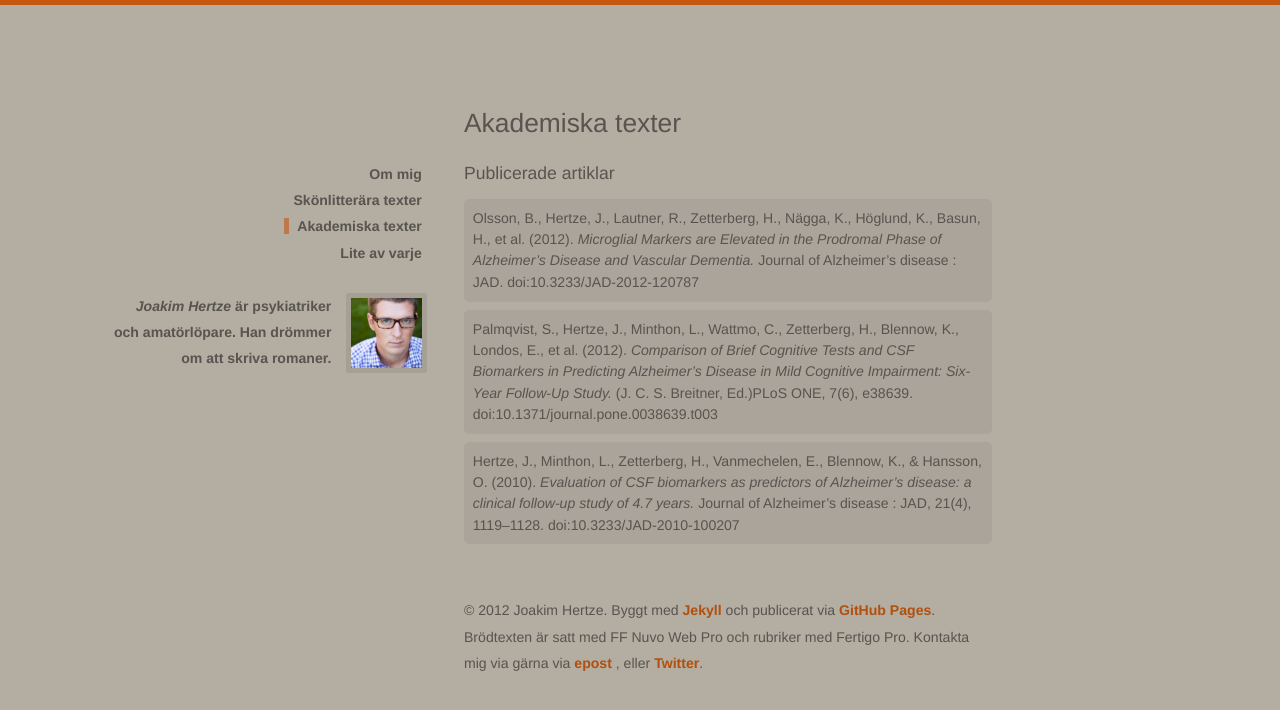
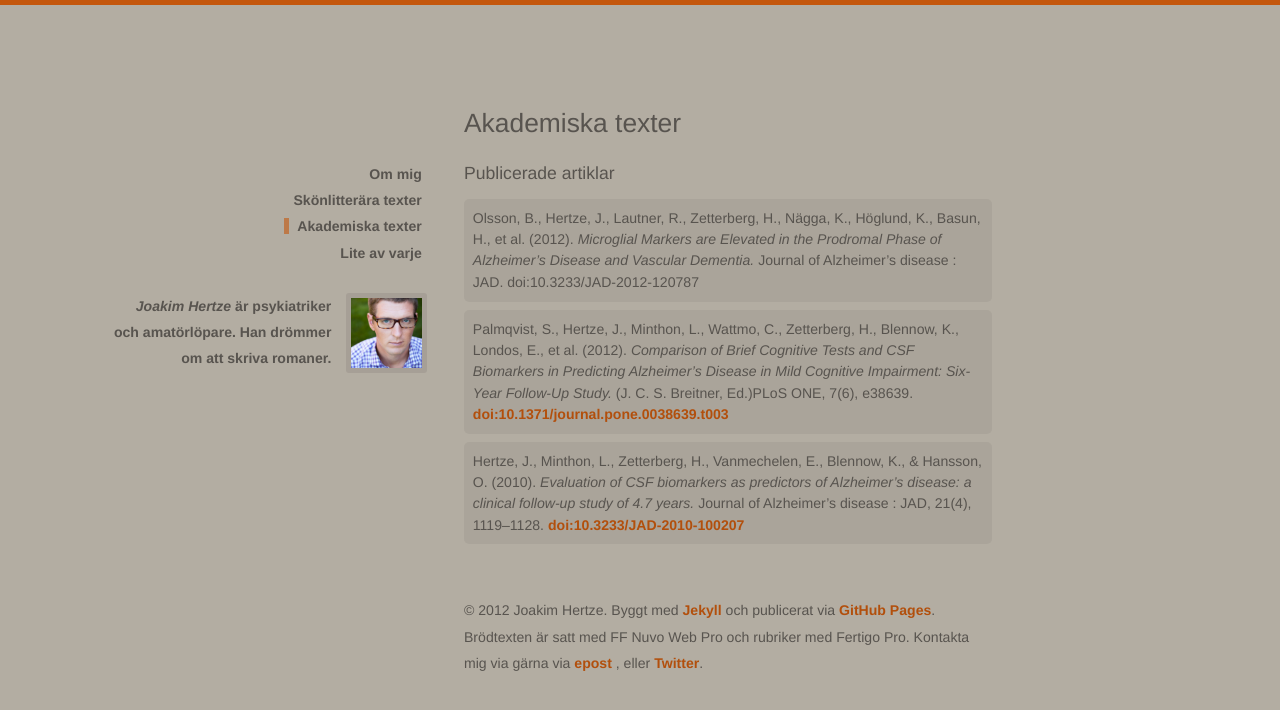
Before and after one commit to hertze/Hertze.com, a Jekyll site: the page built from academics.markdown, in a window 1280 px wide. Shown: the top 710 px of the page. Built offline with Jekyll 4.4.1, drawn with Linux system fonts in a browser that asks for light colours; some of the changed lines change nothing that is shown.

Commit message:
Lägger till länkar till artiklarna.

```diff
--- a/academics.markdown
+++ b/academics.markdown
@@ -9,6 +9,6 @@ title: Akademiska texter
 
 * Olsson, B., Hertze, J., Lautner, R., Zetterberg, H., Nägga, K., Höglund, K., Basun, H., et al. (2012). *Microglial Markers are Elevated in the Prodromal Phase of Alzheimer's Disease and Vascular Dementia.* Journal of Alzheimer's disease : JAD. doi:10.3233/JAD-2012-120787
 
-* Palmqvist, S., Hertze, J., Minthon, L., Wattmo, C., Zetterberg, H., Blennow, K., Londos, E., et al. (2012). *Comparison of Brief Cognitive Tests and CSF Biomarkers in Predicting Alzheimer’s Disease in Mild Cognitive Impairment: Six-Year Follow-Up Study.* (J. C. S. Breitner, Ed.)PLoS ONE, 7(6), e38639. doi:10.1371/journal.pone.0038639.t003
+* Palmqvist, S., Hertze, J., Minthon, L., Wattmo, C., Zetterberg, H., Blennow, K., Londos, E., et al. (2012). *Comparison of Brief Cognitive Tests and CSF Biomarkers in Predicting Alzheimer’s Disease in Mild Cognitive Impairment: Six-Year Follow-Up Study.* (J. C. S. Breitner, Ed.)PLoS ONE, 7(6), e38639. [doi:10.1371/journal.pone.0038639.t003](http://www.plosone.org/article/info%3Adoi%2F10.1371%2Fjournal.pone.0038639#pone-0038639-t003)
 
-* Hertze, J., Minthon, L., Zetterberg, H., Vanmechelen, E., Blennow, K., & Hansson, O. (2010). *Evaluation of CSF biomarkers as predictors of Alzheimer's disease: a clinical follow-up study of 4.7 years.* Journal of Alzheimer's disease : JAD, 21(4), 1119–1128. doi:10.3233/JAD-2010-100207
+* Hertze, J., Minthon, L., Zetterberg, H., Vanmechelen, E., Blennow, K., & Hansson, O. (2010). *Evaluation of CSF biomarkers as predictors of Alzheimer's disease: a clinical follow-up study of 4.7 years.* Journal of Alzheimer's disease : JAD, 21(4), 1119–1128. [doi:10.3233/JAD-2010-100207](http://iospress.metapress.com/content/1vp33gj83708777r/)
```
